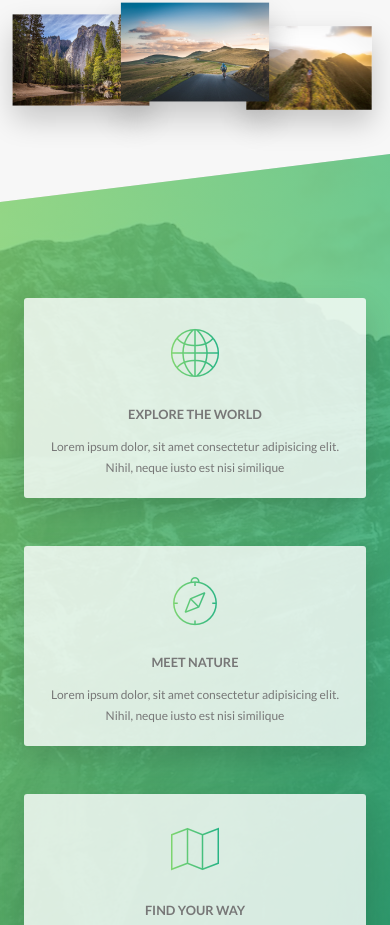
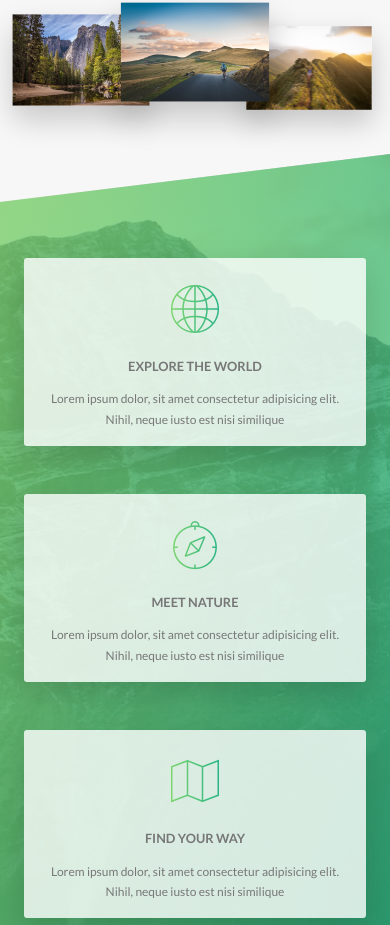
Before and after one commit to seismicmike/natours, a website: page index.html in a window 390 px wide. Shown: the part 1307-2232 px from the top of the page. Drawn offline with nearby package versions, Linux system fonts and the light colour scheme; files that its build step writes are made by us from their sources.

Commit message:
Features section and feature box responsive fixes.

```diff
--- a/sass/components/_feature-box.scss
+++ b/sass/components/_feature-box.scss
@@ -6,6 +6,10 @@
   border-radius: 3px;
   box-shadow: 0 1.5rem 4rem rgba($color-black, 0.15);
   transition: all 0.3s;
+
+  @include respond(tab-port) {
+    padding: 2rem;
+  }
 
   &:hover {
     transform: translateY(-1.5rem) scale(1.03);
@@ -23,5 +27,9 @@
     );
     -webkit-background-clip: text;
     display: inline-block;
+
+    @include respond(tab-port) {
+      margin: 0;
+    }
   }
 }
--- a/sass/pages/_home.scss
+++ b/sass/pages/_home.scss
@@ -25,7 +25,7 @@
   }
 
   @include respond(tab-port) {
-      padding: 15rem 0;
+      padding: 10rem 0;
   }
 }
 
```
